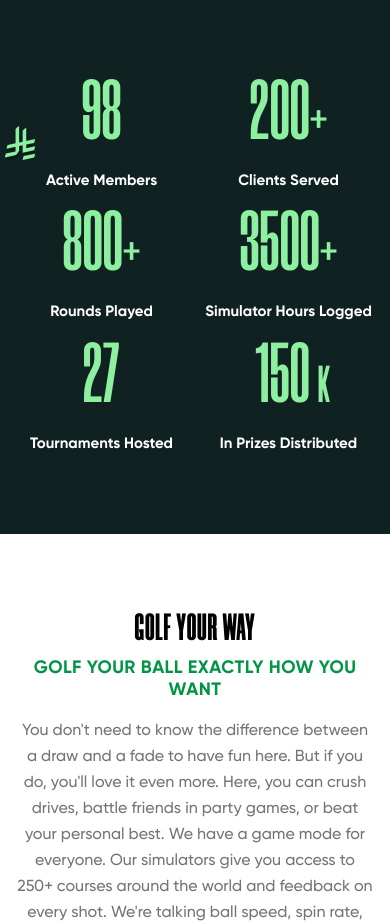
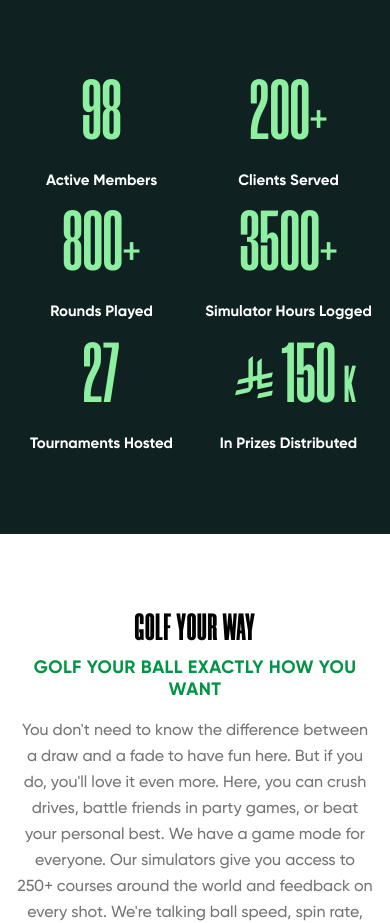
Before and after one commit to mohd-azaan/TVG, a React (Vite) app: page / in a window 390 px wide. Shown: the part 4660-5583 px from the top of the page. Built offline with nearby package versions, Linux system fonts and the light colour scheme.

Commit message:
refactor: Standardize HeroSection height across multiple pages for consistency

```diff
--- a/src/layouts/HeroSection/HeroSection.jsx
+++ b/src/layouts/HeroSection/HeroSection.jsx
@@ -44,7 +44,7 @@ export const HeroSection = ({
 
 	return (
 		// Main container following TVG Design System hero standards
-		<section className='relative w-full h-[100vh] lg:h-[120vh] bg-[#102121] text-white overflow-hidden'>
+		<section className='relative w-full h-[100vh] lg:h-[100vh] bg-[#102121] text-white overflow-hidden'>
 			{/* Content Wrapper - Following design system standards */}
 			<div className='relative z-10 mx-auto max-w-[1920px] px-4 sm:px-6 lg:px-10 h-full pt-28 lg:pt-36 pb-8 lg:pb-12'>
 				{/* Content Positioning - Following hero standards */}
--- a/src/screens/EventsPage/sections/HeroSection.jsx
+++ b/src/screens/EventsPage/sections/HeroSection.jsx
@@ -20,7 +20,7 @@ const ArrowIcon = () => (
 
 export const HeroSection = () => {
 	return (
-		<section className='relative w-full h-[100vh] lg:h-[120vh] bg-[#102121] text-white overflow-hidden'>
+		<section className='relative w-full h-[100vh] lg:h-[100vh] bg-[#102121] text-white overflow-hidden'>
 			{/* Content Wrapper - Following design system standards */}
 			<div className='relative z-10 mx-auto max-w-[1920px] px-4 sm:px-6 lg:px-10 h-full pt-28 lg:pt-[190px] pb-8 lg:pb-12'>
 				{/* Content Positioning - Following hero standards */}
--- a/src/screens/FAQPage/sections/HeroSection.jsx
+++ b/src/screens/FAQPage/sections/HeroSection.jsx
@@ -8,7 +8,7 @@ import React from 'react';
 
 export const HeroSection = () => {
 	return (
-		<section className='relative w-full h-[100vh] lg:h-[120vh] bg-[#102121] text-white overflow-hidden'>
+		<section className='relative w-full h-[100vh] lg:h-[100vh] bg-[#102121] text-white overflow-hidden'>
 			{/* Content Wrapper - Following design system standards */}
 			<div className='relative z-10 mx-auto max-w-[1920px] px-4 sm:px-6 lg:px-10 h-full pt-28 lg:pt-36 pb-8 lg:pb-12'>
 				{/* Content Positioning - Following hero standards */}
--- a/src/screens/HomepageDesktop/sections/StatisticsSection/StatisticsSection.jsx
+++ b/src/screens/HomepageDesktop/sections/StatisticsSection/StatisticsSection.jsx
@@ -32,6 +32,8 @@ export const StatisticsSection = () => {
 			text: 'In Prizes Distributed',
 			hasPlus: false,
 			hasSuffix: 'K',
+			// Marks this stat as an amount that should show the Saudi riyal symbol to the left
+			showRiyal: true,
 		},
 	];
 
@@ -73,6 +75,17 @@ export const StatisticsSection = () => {
 									</span>
 								)}
 
+								{/* Inline Saudi riyal symbol when needed */}
+								{stat.showRiyal && (
+									<img
+										alt='SAR'
+										src='/saudi-riyal-symbol-2-1-1.svg'
+										className='inline-block w-[50px] h-[50px] mr-0.5 relative '
+										loading='lazy'
+										decoding='async'
+									/>
+								)}
+
 								{/* Main number */}
 								<span>{stat.number}</span>
 								{/* Plus symbol */}
@@ -98,16 +111,7 @@ export const StatisticsSection = () => {
 					))}
 				</div>
 
-				{/* Saudi Riyal Symbol */}
-				<img
-					className='absolute w-10 h-10 top-[215px] right-[350px] z-10'
-					alt='Saudi riyal symbol'
-					src='/saudi-riyal-symbol-2-1-1.svg'
-					loading='lazy'
-					decoding='async'
-					width='24'
-					height='24'
-				/>
+				{/* (inline riyal symbol rendered per-stat) */}
 			</div>
 		</section>
 	);
--- a/src/screens/LeaguesPage/sections/HeroSection.jsx
+++ b/src/screens/LeaguesPage/sections/HeroSection.jsx
@@ -33,7 +33,7 @@ const WhatsAppIcon = () => (
 
 export const HeroSection = () => {
 	return (
-		<section className='relative w-full h-[100vh] lg:h-[120vh] bg-[#102121] text-white overflow-hidden'>
+		<section className='relative w-full h-[100vh] lg:h-[100vh] bg-[#102121] text-white overflow-hidden'>
 			{/* Content Wrapper - Following design system standards */}
 			<div className='relative z-10 mx-auto max-w-[1920px] px-4 sm:px-6 lg:px-10 h-full pt-28 lg:pt-[190px] pb-8 lg:pb-12'>
 				{/* Content Positioning - Following hero standards */}
--- a/src/screens/LearnPage/sections/HeroSection/HeroSection.jsx
+++ b/src/screens/LearnPage/sections/HeroSection/HeroSection.jsx
@@ -4,7 +4,7 @@ import { HeroImage } from './HeroImage';
 
 export const HeroSection = () => {
 	return (
-		<section className='relative w-full h-[100vh] lg:h-[110vh] bg-[#102121] text-white overflow-hidden'>
+		<section className='relative w-full h-[100vh] lg:h-[100vh] bg-[#102121] text-white overflow-hidden'>
 			{/* Content Wrapper - Design System Standard */}
 			<div className='relative z-10 mx-auto max-w-[1920px] px-4 sm:px-6 lg:px-10 h-full pt-28 lg:pt-36 pb-8 lg:pb-12'>
 				{/* Level 2: Universal Spacing Wrapper - MANDATORY FOR ALIGNMENT */}
--- a/src/screens/MembershipPage/Sections/HeroSection.jsx
+++ b/src/screens/MembershipPage/Sections/HeroSection.jsx
@@ -4,7 +4,7 @@ import { HeroImage } from './HeroImage';
 
 export const HeroSection = () => {
 	return (
-		<section className='relative w-full h-[99vh] lg:h-[110vh] bg-[#102121] text-white overflow-hidden'>
+		<section className='relative w-full h-[100vh] lg:h-[100vh] bg-[#102121] text-white overflow-hidden'>
 			{/* Content Wrapper - Following design system standards */}
 			<div className='relative z-10 mx-auto max-w-[1920px] px-4 sm:px-6 lg:px-10 h-full pt-28 lg:pt-36 pb-8 lg:pb-12'>
 				{/* Dark Background Text - "BECAUSE GOLF IS BETTER" - Aligned with image */}
--- a/src/screens/PartnershipPage/sections/HeroSection.jsx
+++ b/src/screens/PartnershipPage/sections/HeroSection.jsx
@@ -2,7 +2,7 @@ import React from 'react';
 
 export const HeroSection = () => {
 	return (
-		<section className='relative w-full h-[100vh] lg:h-[120vh] bg-[#102121] text-white overflow-hidden'>
+		<section className='relative w-full h-[100vh] lg:h-[100vh] bg-[#102121] text-white overflow-hidden'>
 			{/* Content Wrapper - Following design system standards */}
 			<div className='relative z-10 mx-auto max-w-[1920px] px-4 sm:px-6 lg:px-10 h-full pt-28 lg:pt-[200px] pb-8 lg:pb-12'>
 				{/* Content Positioning - Following hero standards */}
--- a/src/screens/PlayPage/Sections/HeroSection.jsx
+++ b/src/screens/PlayPage/Sections/HeroSection.jsx
@@ -21,7 +21,7 @@ const ArrowIcon = () => (
 
 export const HeroSection = () => {
 	return (
-		<section className='relative w-full h-[120vh] bg-[#102121] text-white overflow-hidden'>
+		<section className='relative w-full h-[100vh] bg-[#102121] text-white overflow-hidden'>
 			{/* Content wrapper */}
 			<div className='relative z-10 mx-auto max-w-[1920px] px-4 sm:px-6 lg:px-10 h-full pt-32 lg:pt-36 pb-8 lg:pb-12'>
 				{/* Title column (stays in flow) */}
```
Also changed, not shown: 1 other file (tests, documents, lock files or other folders).
